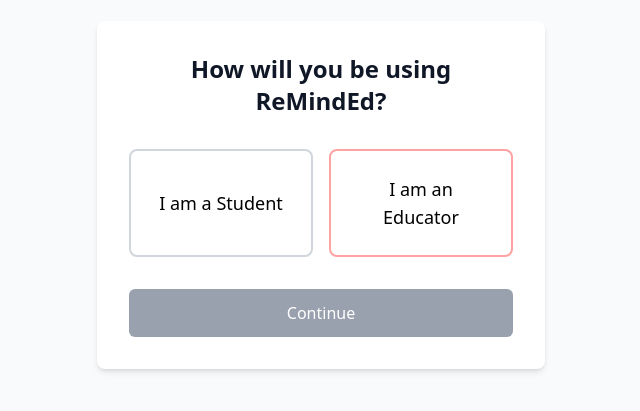
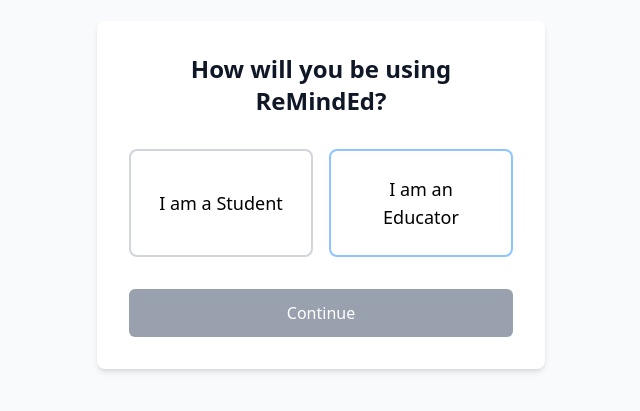
Before and after one commit to ChrisTinapay/reminded, a Next.js app: page /role-selection in a window 1280 px wide. Shown: the part 205-616 px from the top of the page, without its empty margins (319-959 px from the left). Built offline with nearby package versions, Linux system fonts and the light colour scheme.

Commit message:
changed to blue

```diff
--- a/app/(pages)/(registration)/role-selection/page.jsx
+++ b/app/(pages)/(registration)/role-selection/page.jsx
@@ -45,7 +45,7 @@
             className={`flex flex-col items-center justify-center w-full p-6 border-2 rounded-lg transition-all ${
               role === 'educator'
                 ? 'border-blue-600 bg-blue-50'
-                : 'border-red-300 bg-white hover:bg-gray-100'
+                : 'border-blue-300 bg-white hover:bg-gray-100'
             }`}
           >
             <span className="text-lg font-medium">I am an Educator</span>
```
